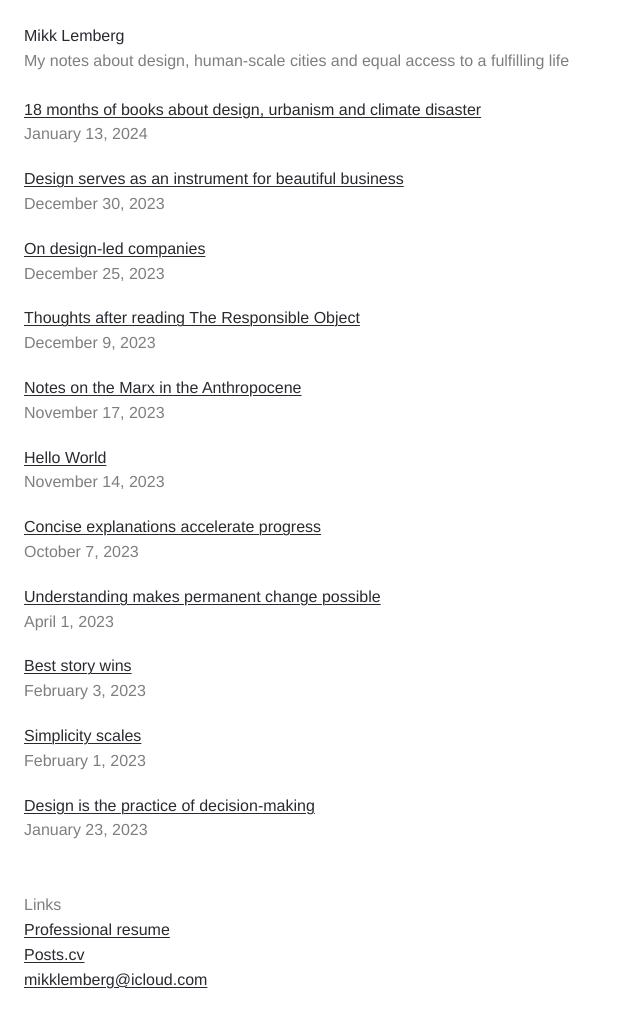
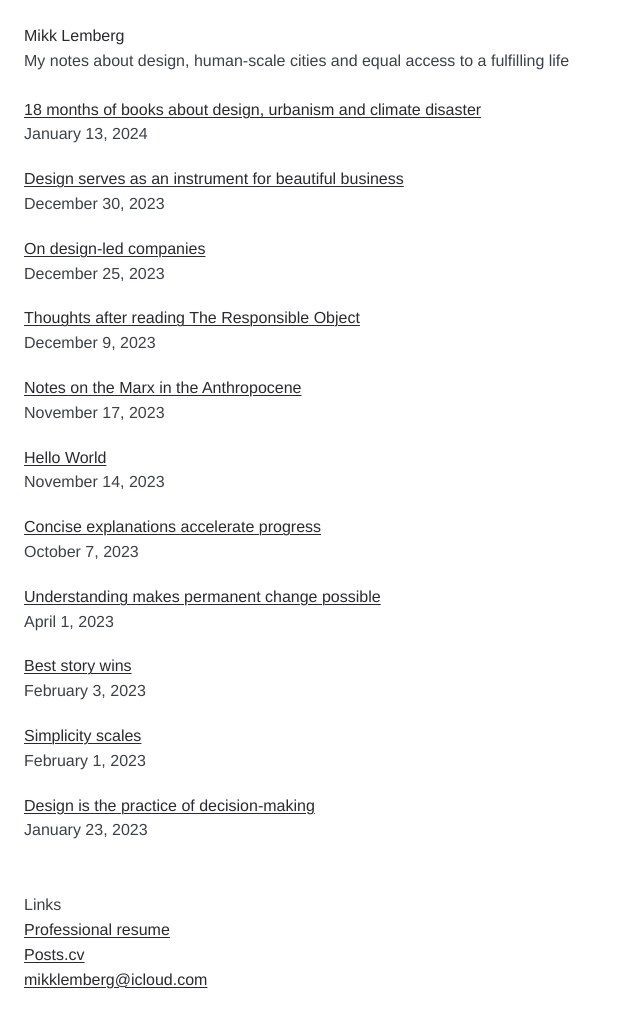
Before and after one commit to mikklemberg/My-personal-notes, a Jekyll site: the page built from README.md, in a window 1280 px wide. Shown: the whole page, without its empty margins (0-640 px from the left). Built offline with Jekyll 4.4.1, drawn with Linux system fonts in a browser that asks for light colours; our own code applies the rules of GitHub Pages for plain Markdown files.

Commit message:
Update default.html

```diff
--- a/_layouts/default.html
+++ b/_layouts/default.html
@@ -12,18 +12,18 @@
     <div class="container">
         <header>
             <p>Mikk Lemberg</p>
-            <p style="opacity: 0.60">My notes about design, human-scale cities and equal access to a fulfilling life</p>
+            <p style="color: #3c4149">My notes about design, human-scale cities and equal access to a fulfilling life</p>
         </header>
         <section class="posts">
             {% for post in site.posts %}
                 <div style="margin-bottom: 20px">
                 <p><a href="{{ site.baseurl }}{{ post.url }}">{{ post.title }}</a></p>
-                <time datetime="{{ post.date | date_to_xmlschema }}" style="opacity: 0.60">{{ post.date | date: "%B %-d, %Y" }}</time>
+                <time datetime="{{ post.date | date_to_xmlschema }}" style="color: #3c4149">{{ post.date | date: "%B %-d, %Y" }}</time>
                 </div>
             {% endfor %}
         </section>
         <footer style="margin-top: 50px">
-            <p style="opacity: 0.60">Links</p>
+            <p style="color: #3c4149">Links</p>
             <p><a href="https://mikklemberg.ee">Professional resume</a></p>
             <p><a href="https://posts.cv/mikk">Posts.cv</a></p>
             <p><a href="mailto:mikklemberg@icloud.com">mikklemberg@icloud.com</a></p>
```
